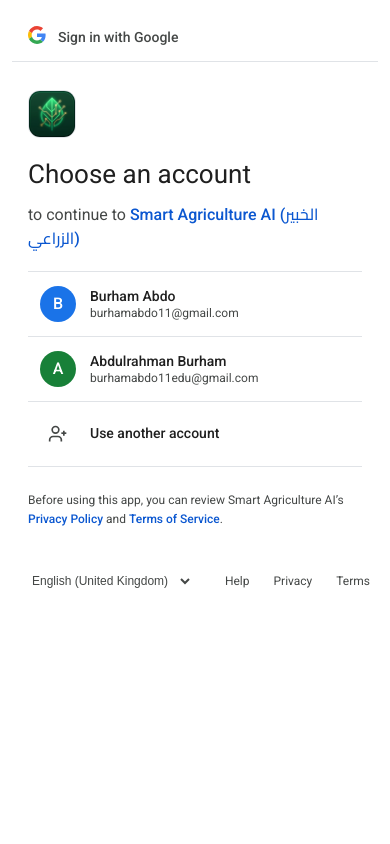
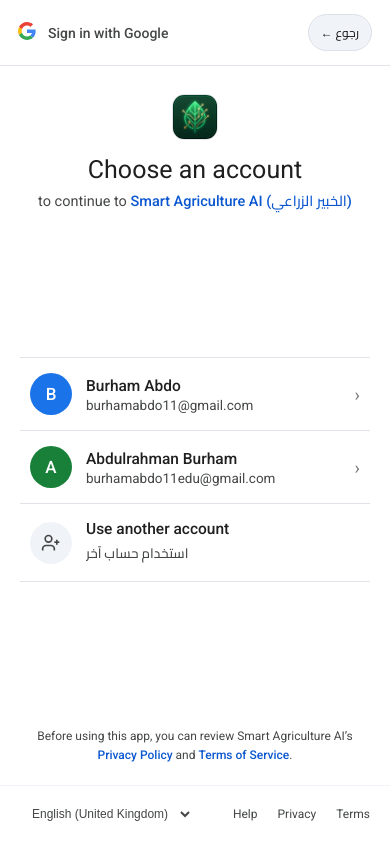
Before and after one commit to Abdulrahman-Burham/smart-agriculture-ai, a Python web app: template app/templates/oauth_chooser.html in a window 390 px wide. Run offline with Jinja, Linux system fonts and the light colour scheme; the template is opened without the code that fills it, so the values that code supplies are empty.

Commit message:
Make Sign-In, Account Chooser, and Mobile App Auth 100% mobile-responsive with same-tab navigation

```diff
--- a/app/templates/oauth_chooser.html
+++ b/app/templates/oauth_chooser.html
@@ -2,8 +2,11 @@
 <html lang="en" dir="ltr">
 <head>
     <meta charset="UTF-8">
-    <meta name="viewport" content="width=device-width, initial-scale=1.0">
+    <meta name="viewport" content="width=device-width, initial-scale=1.0, maximum-scale=5.0, viewport-fit=cover">
+    <meta name="theme-color" content="#ffffff">
+    <meta name="apple-mobile-web-app-capable" content="yes">
     <link rel="icon" type="image/x-icon" href="/favicon.ico">
+    <link rel="apple-touch-icon" href="/logo.png">
     <title>Sign in - Google Accounts</title>
     <link rel="preconnect" href="https://fonts.googleapis.com">
     <link rel="preconnect" href="https://fonts.gstatic.com" crossorigin>
@@ -13,6 +16,11 @@
             margin: 0;
             padding: 0;
             box-sizing: border-box;
+            -webkit-tap-highlight-color: transparent;
+        }
+
+        html {
+            -webkit-text-size-adjust: 100%;
         }
 
         body {
@@ -20,11 +28,12 @@
             color: #1f1f1f;
             font-family: 'Roboto', 'Cairo', -apple-system, BlinkMacSystemFont, sans-serif;
             min-height: 100vh;
+            min-height: 100dvh;
             display: flex;
             flex-direction: column;
             justify-content: center;
             align-items: center;
-            padding: 20px;
+            padding: max(16px, env(safe-area-inset-top)) max(16px, env(safe-area-inset-right)) max(16px, env(safe-area-inset-bottom)) max(16px, env(safe-area-inset-left));
         }
 
         .outer-wrap {
@@ -75,12 +84,41 @@
         .card-header {
             display: flex;
             align-items: center;
+            justify-content: space-between;
             gap: 12px;
             padding: 16px 36px;
             border-bottom: 1px solid #e0e3e7;
             font-size: 14px;
             color: #444746;
             font-weight: 500;
+        }
+
+        .card-header-left {
+            display: flex;
+            align-items: center;
+            gap: 12px;
+        }
+
+        .back-pill-btn {
+            display: inline-flex;
+            align-items: center;
+            gap: 6px;
+            background: #f0f4f9;
+            border: 1px solid #dce1e8;
+            color: #1f1f1f;
+            padding: 6px 12px;
+            border-radius: 999px;
+            font-size: 12px;
+            font-weight: 500;
+            font-family: 'Cairo', 'Roboto', sans-serif;
+            text-decoration: none;
+            cursor: pointer;
+            transition: background 0.15s;
+        }
+
+        .back-pill-btn:hover,
+        .back-pill-btn:active {
+            background: #e2e8f0;
         }
 
         .card-body {
@@ -142,10 +179,12 @@
             display: flex;
             align-items: center;
             gap: 14px;
-            padding: 14px 12px;
+            padding: 15px 12px;
+            min-height: 62px;
             border-bottom: 1px solid #e0e3e7;
             cursor: pointer;
-            transition: background-color 0.15s ease, border-radius 0.15s ease;
+            user-select: none;
+            transition: background-color 0.15s ease, border-radius 0.15s ease, transform 0.1s ease;
         }
 
         .account-item:hover {
@@ -153,14 +192,20 @@
             border-radius: 12px;
         }
 
+        .account-item:active {
+            background-color: #e8f0fe;
+            border-radius: 12px;
+            transform: scale(0.99);
+        }
+
         .acc-avatar {
-            width: 36px;
-            height: 36px;
+            width: 40px;
+            height: 40px;
             border-radius: 50%;
             display: flex;
             align-items: center;
             justify-content: center;
-            font-size: 16px;
+            font-size: 17px;
             font-weight: 500;
             color: #ffffff;
             flex-shrink: 0;
@@ -179,28 +224,35 @@
         }
 
         .acc-name {
-            font-size: 14px;
+            font-size: 15px;
             font-weight: 500;
             color: #1f1f1f;
             line-height: 1.35;
         }
 
         .acc-email {
-            font-size: 12px;
+            font-size: 13px;
             color: #444746;
             overflow: hidden;
             text-overflow: ellipsis;
             white-space: nowrap;
         }
 
+        .acc-arrow {
+            color: #747775;
+            font-size: 18px;
+            padding-left: 4px;
+        }
+
         .use-another-icon {
-            width: 36px;
-            height: 36px;
+            width: 40px;
+            height: 40px;
             border-radius: 50%;
             display: flex;
             align-items: center;
             justify-content: center;
             color: #444746;
+            background: #f0f4f9;
             flex-shrink: 0;
         }
 
@@ -312,44 +369,96 @@
             font-size: 12px;
             cursor: pointer;
             outline: none;
-            padding: 4px 8px;
+            padding: 6px 8px;
             border-radius: 4px;
         }
 
         .footer-links {
             display: flex;
-            gap: 24px;
+            gap: 20px;
+            flex-wrap: wrap;
         }
 
         .footer-links a {
             color: #444746;
             text-decoration: none;
+            padding: 4px 0;
         }
 
         .footer-links a:hover {
             text-decoration: underline;
         }
 
+        /* ── Mobile Responsive Optimization (Phones & Small Tablets) ── */
         @media (max-width: 680px) {
             body {
-                padding: 12px;
+                padding: 0;
                 background: #ffffff;
-                justify-content: flex-start;
+                justify-content: space-between;
+            }
+            .outer-wrap {
+                max-width: 100%;
+                min-height: 100dvh;
+                display: flex;
+                flex-direction: column;
+                justify-content: space-between;
             }
             .oauth-card {
                 box-shadow: none;
                 border-radius: 0;
+                flex: 1;
+                display: flex;
+                flex-direction: column;
             }
             .card-header {
-                padding: 14px 16px;
+                padding: max(14px, env(safe-area-inset-top)) 18px 14px;
             }
             .card-body {
                 grid-template-columns: 1fr;
                 gap: 20px;
-                padding: 24px 16px;
+                padding: 24px 20px 20px;
+                min-height: auto;
+                flex: 1;
+            }
+            .left-col {
+                align-items: center;
+                text-align: center;
+            }
+            .app-logo {
+                width: 46px;
+                height: 46px;
+                margin-bottom: 14px;
             }
             .choose-title {
-                font-size: 26px;
+                font-size: 25px;
+                margin-bottom: 6px;
+            }
+            .choose-subtitle {
+                font-size: 14.5px;
+            }
+            .account-item {
+                padding: 15px 10px;
+                min-height: 66px;
+            }
+            .acc-avatar, .use-another-icon {
+                width: 42px;
+                height: 42px;
+            }
+            .acc-name {
+                font-size: 15.5px;
+            }
+            .acc-email {
+                font-size: 13.5px;
+            }
+            .policy-note {
+                margin-top: 20px;
+                text-align: center;
+                font-size: 12px;
+            }
+            .page-footer {
+                padding: 14px 20px max(16px, env(safe-area-inset-bottom));
+                border-top: 1px solid #f0f4f9;
+                background: #ffffff;
             }
         }
     </style>
@@ -361,6 +470,7 @@
         <div class="loading-bar active" id="loadingBar"></div>
 
         <div class="card-header" id="providerHeader">
+            <div class="card-header-left">
                 <span id="providerLogo">
                     <svg width="18" height="18" viewBox="0 0 48 48">
                         <path fill="#EA4335" d="M24 9.5c3.54 0 6.71 1.22 9.21 3.6l6.85-6.85C35.9 2.38 30.47 0 24 0 14.62 0 6.51 5.38 2.56 13.22l7.98 6.19C12.43 13.72 17.74 9.5 24 9.5z"/>
@@ -370,6 +480,11 @@
                     </svg>
                 </span>
                 <span id="providerHeaderText">Sign in with Google</span>
+            </div>
+
+            <button type="button" class="back-pill-btn" onclick="handleBackClick()">
+                <span>← رجوع</span>
+            </button>
         </div>
 
         <div class="card-body">
@@ -397,6 +512,7 @@
                         </div>
                         <div class="acc-info">
                             <div class="acc-name">Use another account</div>
+                            <div class="acc-email" style="font-family:'Cairo',sans-serif;">استخدام حساب آخر</div>
                         </div>
                     </div>
                 </div>
@@ -443,6 +559,18 @@
     const params = new URLSearchParams(window.location.search);
     const provider = (params.get('provider') || 'google').toLowerCase();
     const nextUrl = params.get('next') || '/';
+
+    function handleBackClick() {
+        if (window.opener && !window.opener.closed) {
+            window.close();
+            return;
+        }
+        if (window.history.length > 1) {
+            window.history.back();
+        } else {
+            window.location.href = '/login';
+        }
+    }
 
     const PROVIDER_CONFIG = {
         google: {
@@ -521,6 +649,7 @@
                         <div class="acc-name">${name}</div>
                         <div class="acc-email">${acc.identifier}</div>
                     </div>
+                    <span class="acc-arrow">›</span>
                 </li>
             `;
         }).join('');
@@ -618,10 +747,9 @@
                     }, '*');
                 } catch (e) {}
                 setTimeout(() => {
-                    window.close();
-                    // If browser blocks closing a full tab, redirect this tab to nextUrl
+                    try { window.close(); } catch (e) {}
                     window.location.href = nextUrl;
-                }, 250);
+                }, 180);
             } else {
                 window.location.href = nextUrl;
             }
@@ -634,7 +762,7 @@
     renderAccounts();
     setTimeout(() => {
         document.getElementById('loadingBar').classList.remove('active');
-    }, 350);
+    }, 300);
 </script>
 
 </body>
```
Also changed, not shown: other parts of app/templates/oauth_chooser.html (+21 -17 lines), app/static/mobile.html (+45 -27 lines), app/templates/login.html (+38 -10 lines). Lines whose indentation alone changed are shown as unchanged.
